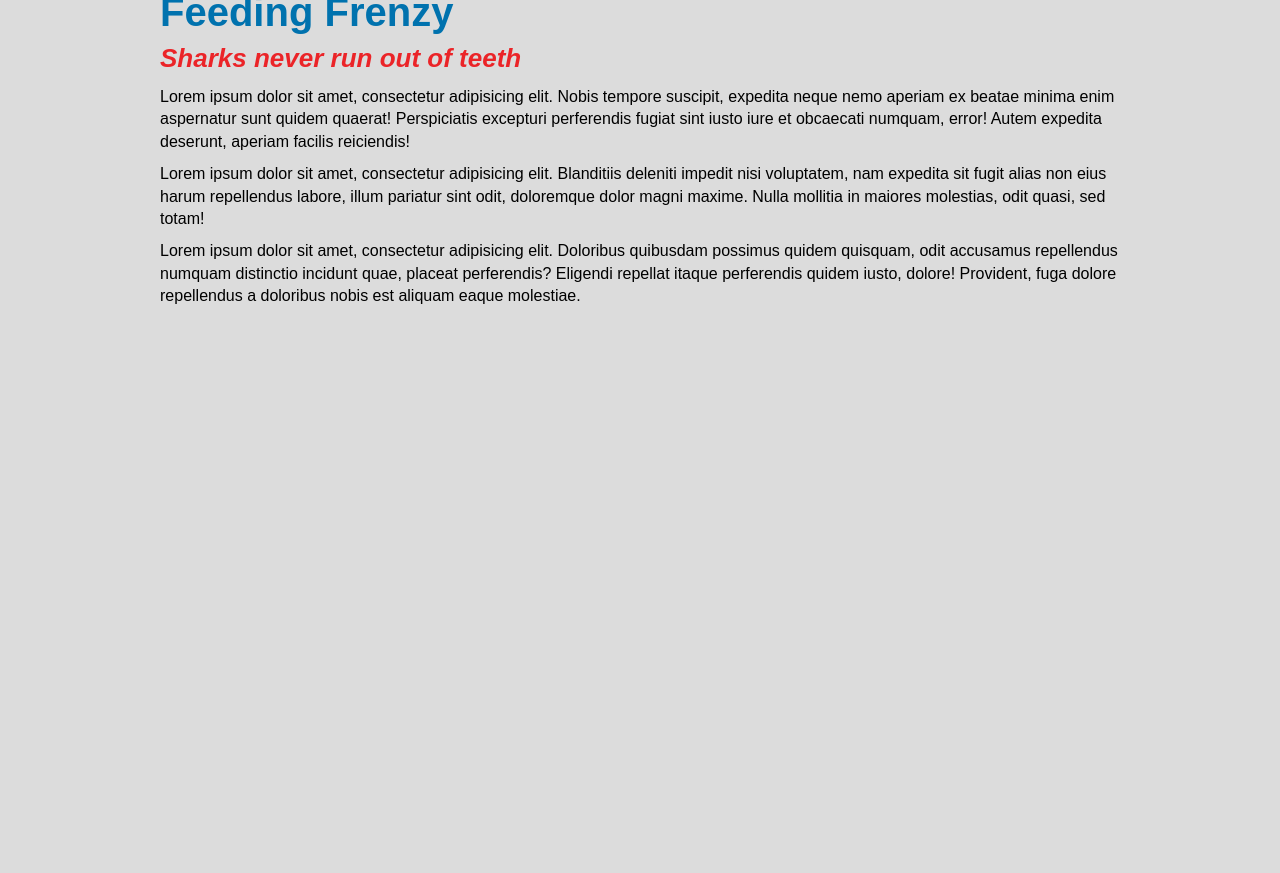
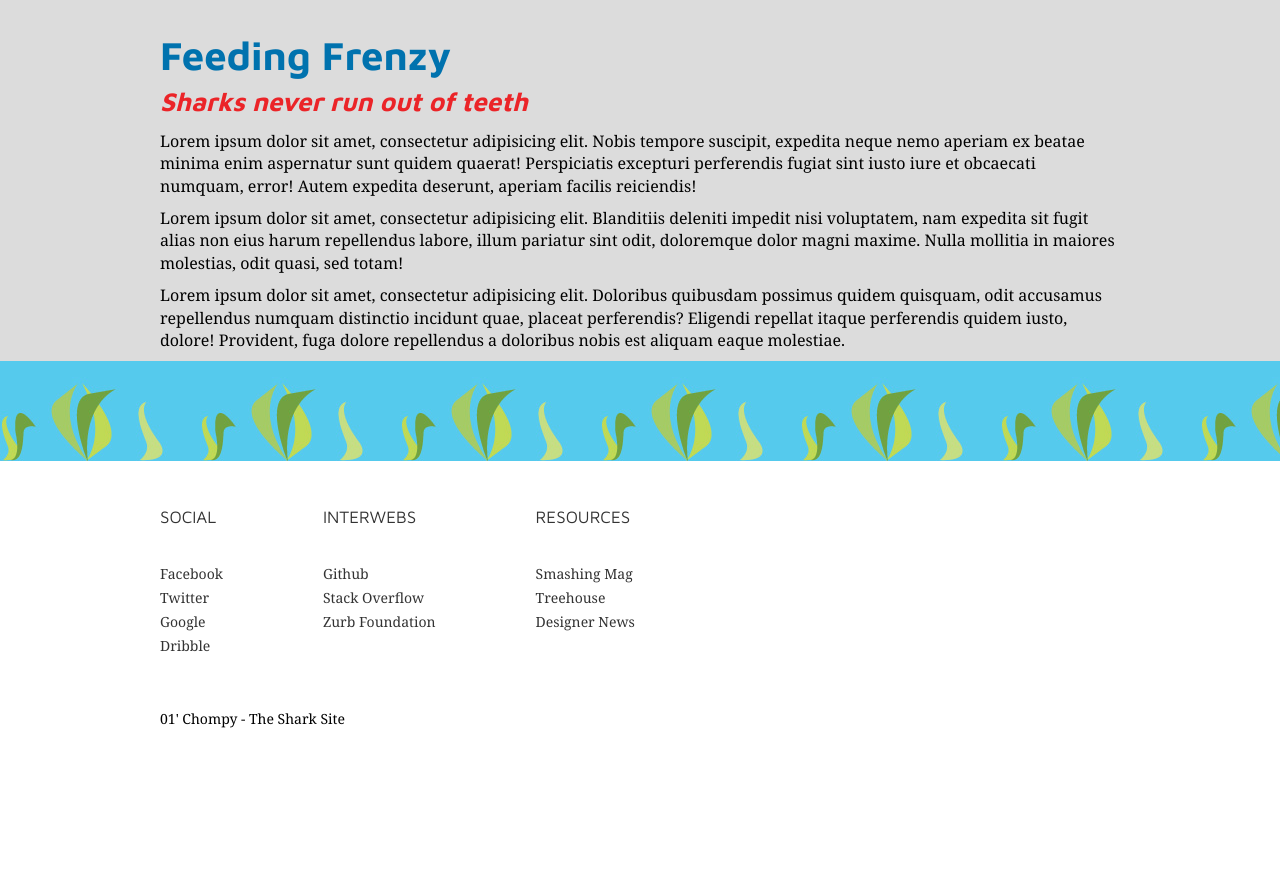
Before and after one commit to smitparaggua/css-practice, a plain HTML site: page old-chompy/index.html in a window 1280 px wide. Shown: the part 1174-2047 px from the top of the page. Before the commit the page ends 1492 px from the top, so only its background shows below. Drawn offline with Linux system fonts and the light colour scheme.

Commit message:
[Ongoing] Fonts

```diff
--- a/old-chompy/css/style.css
+++ b/old-chompy/css/style.css
@@ -1,3 +1,12 @@
+@font-face {
+  font-family: 'League Gothic';
+  src: url('../fonts/LeagueGothic-Regular.otf')
+}
+
+h1, h2 {
+  font-family: 'Maven Pro', Arial, Helvetica, sans-serif;
+}
+
 h1 {
   font-size: 70px;
   line-height: 1.4;
@@ -15,6 +24,7 @@ h2 {
 
 body {
   background-color: #dcdcdc;
+  font-family: 'Noto Serif', Georgia, 'Times New Roman', sans-serif;
 }
 
 a {
@@ -278,6 +288,30 @@ nav figure {
   font-size: 80%;
 }
 
+footer {
+  background: #fff url('../images/seaweed.jpg') repeat-x 0 0;
+  padding: 142px 0;
+  font-size: 14px;
+  line-height: 1.7;
+}
+
+footer ul {
+  float: left;
+  margin: 0 100px 50px 0;
+}
+
+footer .list-heading {
+  text-transform: uppercase;
+  color: #333;
+  margin-bottom: 30px;
+  font-size: 17px;
+  font-family: 'Maven Pro', Arial, Helvetica, sans-serif;
+}
+
+footer a {
+  color: #333;
+}
+
 @keyframes slideDown {
   0% {
     transform: translateY(-100%);
--- a/old-chompy/index.html
+++ b/old-chompy/index.html
@@ -9,6 +9,7 @@
     <link rel="stylesheet" href="css/reset.css">
     <link rel="stylesheet" href="css/style.css">
     <meta name="viewport" content="width=device-width, initial-scale=1.0, minimum-scale=1.0">
+    <link href="https://fonts.googleapis.com/css?family=Maven+Pro:400,700|Noto+Serif:400,400i,700" rel="stylesheet">
   </head>
   <body>
 
@@ -138,6 +139,31 @@
 
     </div>
 
+    <footer>
+      <div class="wrapper grouping">
+        <ul>
+          <li class="list-heading">Social</li>
+          <li><a href=""><span></span>Facebook</a></li>
+          <li><a href=""><span></span>Twitter</a></li>
+          <li><a href=""><span></span>Google</a></li>
+          <li><a href=""><span></span>Dribble</a></li>
+        </ul>
+        <ul>
+          <li class="list-heading">Interwebs</li>
+          <li><a href=""><span></span>Github</a></li>
+          <li><a href=""><span></span>Stack Overflow</a></li>
+          <li><a href=""><span></span>Zurb Foundation</a></li>
+        </ul>
+        <ul>
+          <li class="list-heading">Resources</li>
+          <li><a href=""><span></span>Smashing Mag</a></li>
+          <li><a href=""><span></span>Treehouse</a></li>
+          <li><a href=""><span></span>Designer News</a></li>
+        </ul>
+        <p class="legal-copy clear">01' Chompy - The Shark Site</p>
+      </div>
+    </footer>
+
     <script src="js/scripts.js"></script>
   </body>
 </html>
```
Also changed, not shown: old-chompy/shark-movies.html (+1 -0 lines), old-chompy/fonts/LeagueGothic-Regular.otf (added).
